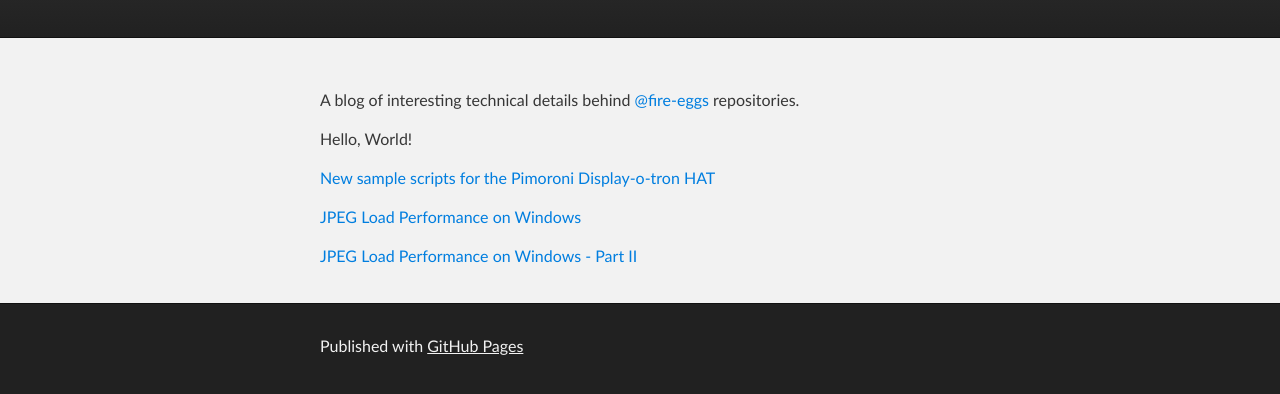
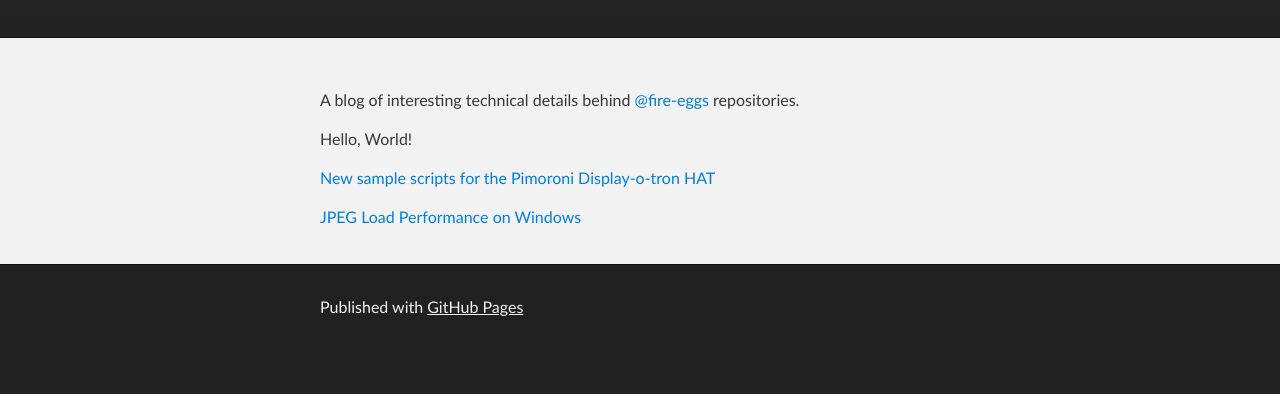
Before and after one commit to fire-eggs/fire-eggs.github.io, a plain HTML site: page index.html in a window 1280 px wide. Shown: the part 136-530 px from the top of the page. Drawn offline with Linux system fonts and the light colour scheme.

Commit message:
Update index.html

```diff
--- a/index.html
+++ b/index.html
@@ -32,8 +32,7 @@
 <p>Hello, World!</p>
 
 <p><a href="pimoroni_samples.html">New sample scripts for the Pimoroni Display-o-tron HAT</a></p>
-<p><a href="jpeg_load.html">JPEG Load Performance on Windows</a></p>
-<p><a href="jpeg_load_part2.html">JPEG Load Performance on Windows - Part II</a></p>
+<p><a href="jpeg_load_v3.html">JPEG Load Performance on Windows</a></p>
 
       </section>
     </div>
```
